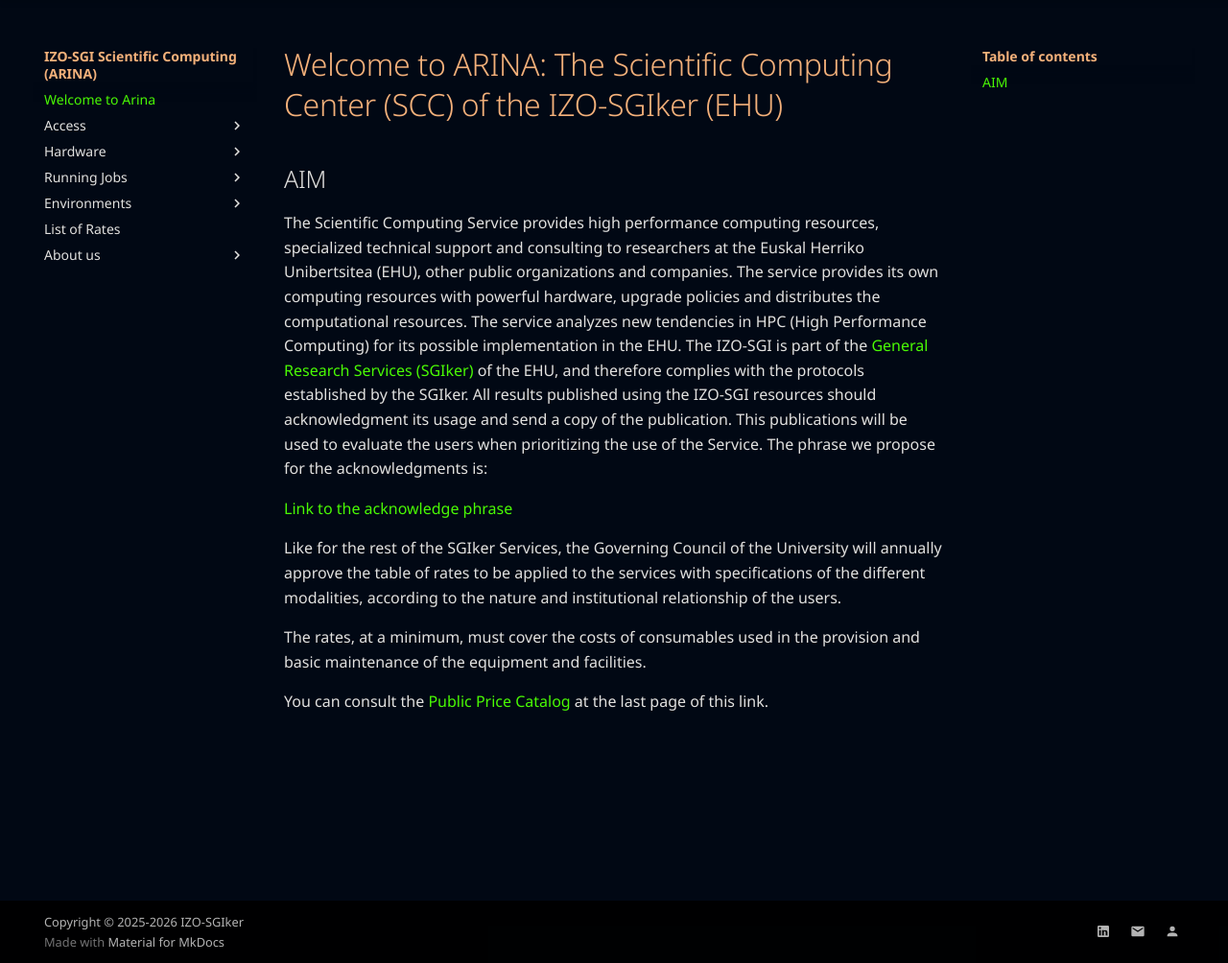
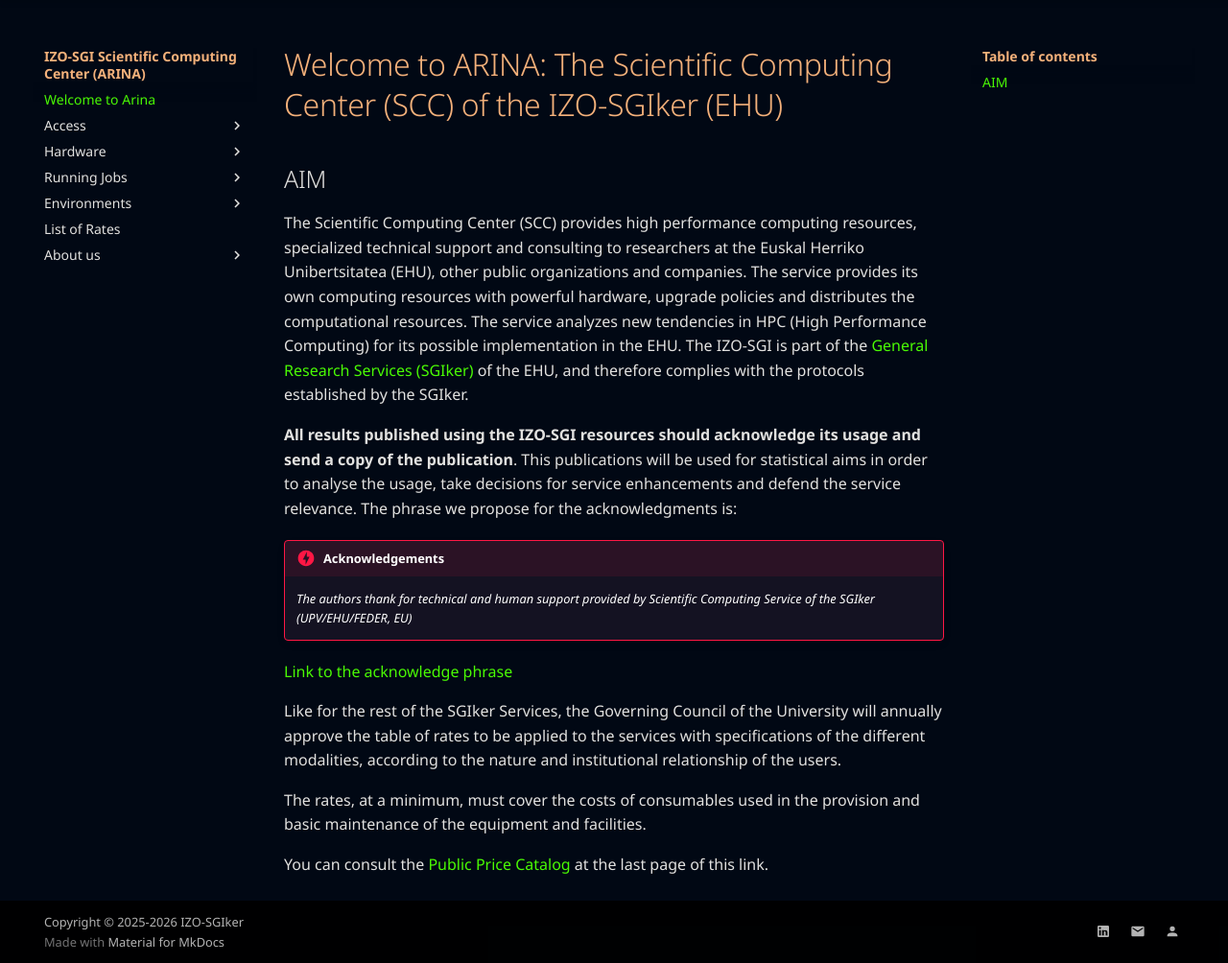
Before and after one commit to izosgi/izosgi-mkdocs, an MkDocs documentation site: the page built from docs/index.md, in a window 1280 px wide and 1056 px high, cut to the strip 52-1056 px from the top of the window. Shown: the whole strip at 96% size. Built offline with MkDocs 1.6.1 and Material for MkDocs 9.7.7, drawn with Linux system fonts in a browser that asks for light colours; some web fonts are replaced; some of the changed text lies outside the part shown.

Commit message:
Specifying name to SCC , and fixing errors

```diff
--- a/docs/index.md
+++ b/docs/index.md
@@ -3,7 +3,13 @@
 
 ## AIM
 
-The Scientific Computing Service provides high performance computing resources, specialized technical support and consulting to researchers at the Euskal Herriko Unibertsitea (EHU), other public organizations and companies. The service provides its own computing resources with powerful hardware, upgrade policies and distributes the computational resources. The service analyzes new tendencies in HPC (High Performance Computing) for its possible implementation in the EHU. The IZO-SGI is part of the [General Research Services (SGIker)](http://www.ehu.es/sgiker){target=_blank} of the EHU, and therefore complies with the protocols established by the SGIker. All results published using the IZO-SGI resources should acknowledgment its usage and send a copy of the publication. This publications will be used to evaluate the users when prioritizing the use of the Service. The phrase we propose for the acknowledgments is:
+The Scientific Computing Center (SCC) provides high performance computing resources, specialized technical support and consulting to researchers at the Euskal Herriko Unibertsitatea (EHU), other public organizations and companies. The service provides its own computing resources with powerful hardware, upgrade policies and distributes the computational resources. The service analyzes new tendencies in HPC (High Performance Computing) for its possible implementation in the EHU. The IZO-SGI is part of the [General Research Services (SGIker)](http://www.ehu.es/sgiker){target=_blank} of the EHU, and therefore complies with the protocols established by the SGIker.
+
+**All results published using the IZO-SGI resources should acknowledge its usage and send a copy of the publication**. This publications will be used for statistical aims in order to analyse the usage, take decisions for service enhancements and defend the service relevance. The phrase we propose for the acknowledgments is:
+
+!!! danger "**Acknowledgements**"
+
+    *The authors thank for technical and human support provided by Scientific Computing Service of the SGIker (UPV/EHU/FEDER, EU)*
 
 [Link to the acknowledge phrase](https://www.ehu.eus/documents/2458249/2653628/TEXTO+DE+AGRADECIMIENTOS+A+SGIKER+TRILINGUE.pdf/a4ccf8c4-dc67-48c7-b5ef-ac0bf588003c){target=_blank}
 
@@ -14,4 +20,4 @@
 
 The rates, at a minimum, must cover the costs of consumables used in the provision and basic maintenance of the equipment and facilities.
 
-You can consult the [Public Price Catalog](https://www.ehu.eus/SGIker/tarifas_generales/tarifas_CAS_ULT.pdf){target=blank} at the last page of this link.
+You can consult the [Public Price Catalog](prices.md){target=blank} at the last page of this link.
--- a/mkdocs.yml
+++ b/mkdocs.yml
@@ -1,4 +1,4 @@
-site_name: IZO-SGI Scientific Computing (ARINA)
+site_name: IZO-SGI Scientific Computing Center (ARINA)
 site_url: https://scc.ehu.eus
 theme:
   name: material
```
Also changed, not shown: docs/access/account.md (+2 -2 lines).
